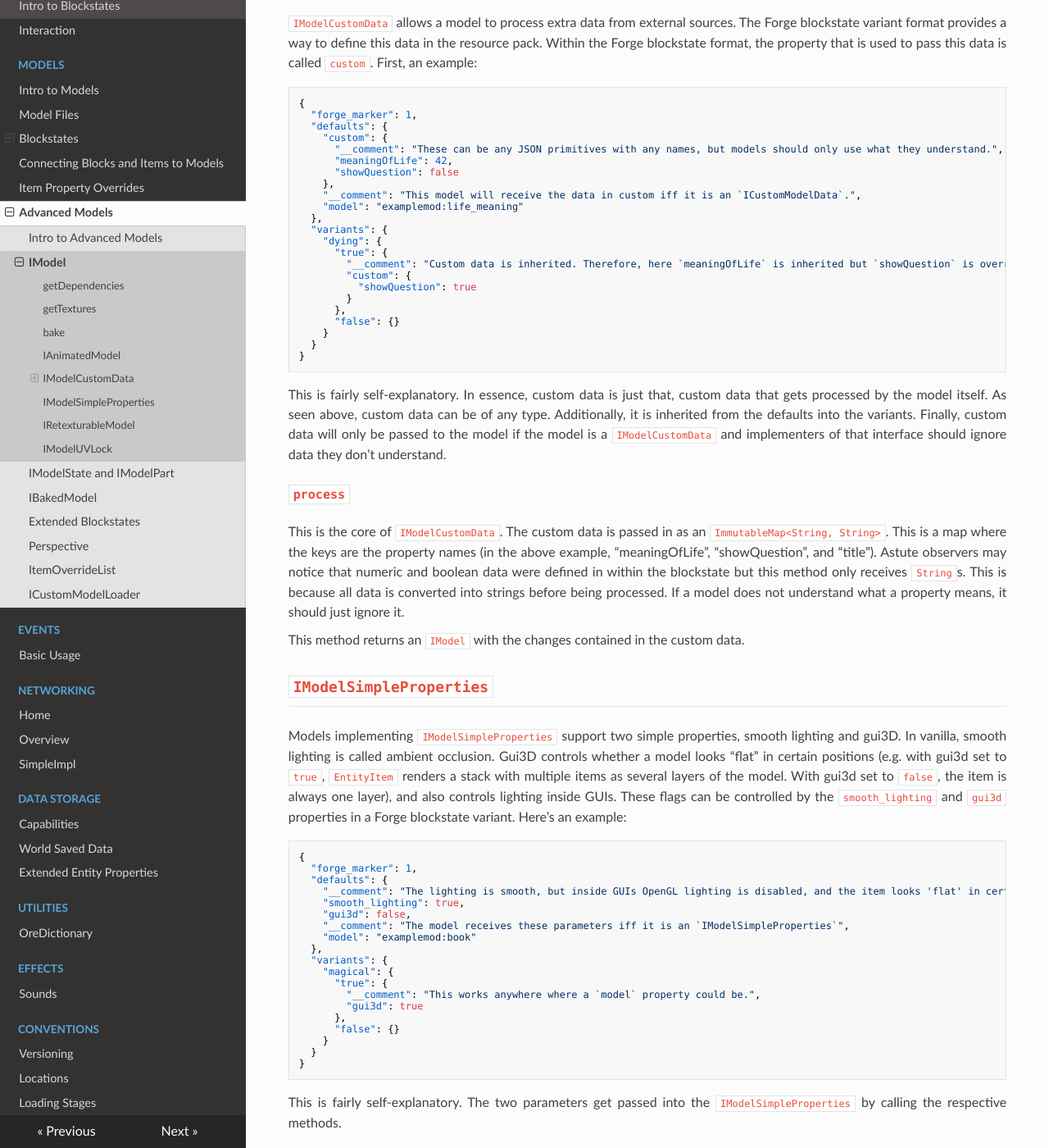
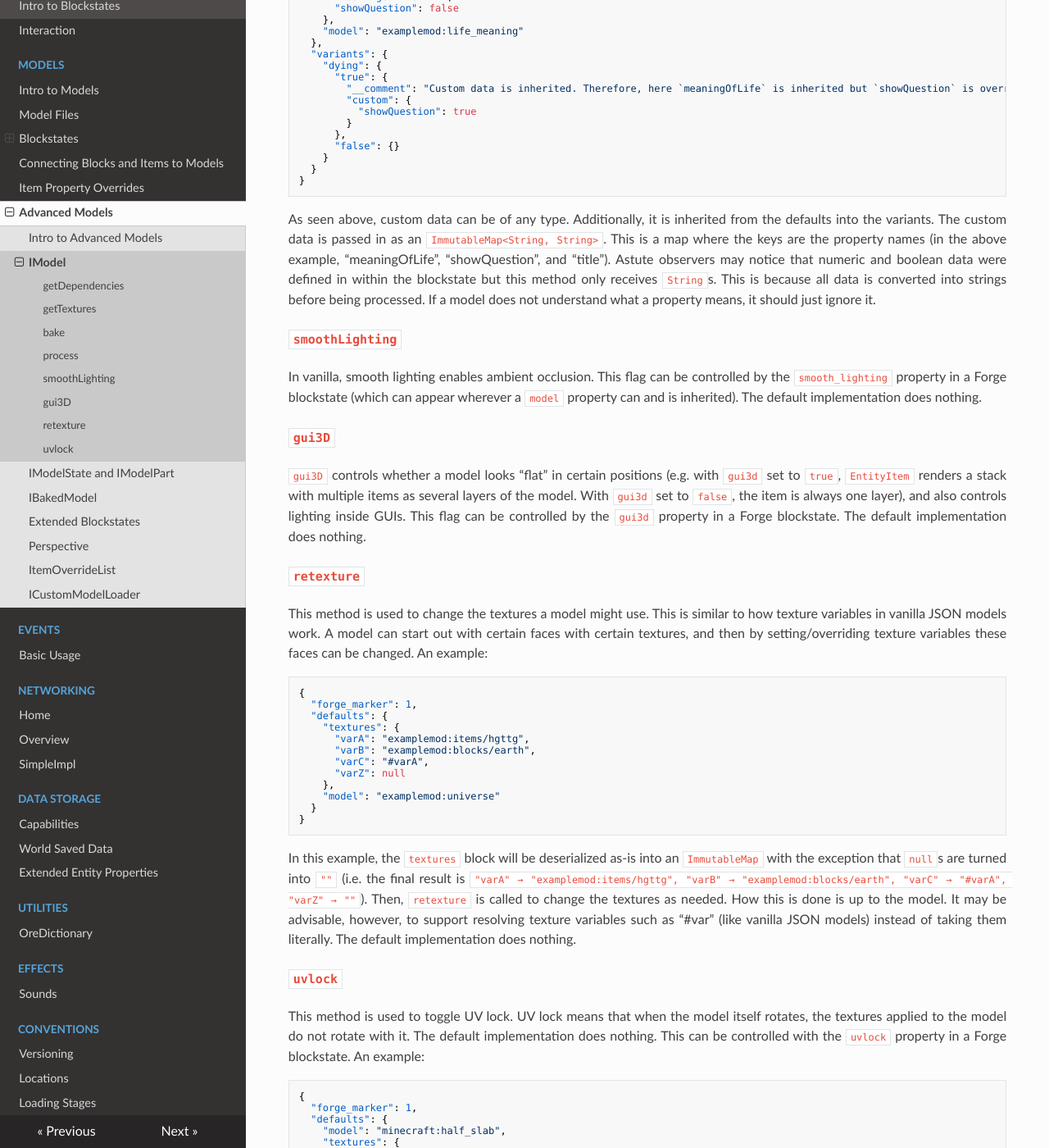
Before and after one commit to MinecraftForge/Documentation, an MkDocs documentation site: the page built from docs/models/advanced/imodel.md, in a window 1280 px wide and 1400 px high, scrolled down 1074 px. Shown: the whole window at 82% size. Built offline with MkDocs 1.6.1, drawn with Linux system fonts in a browser that asks for light colours; nearby versions of some CDN libraries; old or Windows-style settings are respelled for this version of MkDocs; some of the changed text lies outside the part shown.

Commit message:
Update "`IModel`" page
Turn sections for subinterfaces into sections for methods per 1.12

````diff
--- a/docs/models/advanced/imodel.md
+++ b/docs/models/advanced/imodel.md
@@ -3,12 +3,10 @@
 
 `IModel` is a type that represents a model in its raw state. This is how a model is represented right after it has been loaded. Usually this directly represents the source of the model (e.g. an object deserialized from JSON, or an OBJ container).
 
-If an `IModel` also implements certain subinterfaces of `IModel`, it can also process some extra information. External entities using the model can do this processing through the static helpers in `ModelProcessingHelper`.
-
 At this high level, a model has no concept of items, blocks, or anything of that sort; it purely represents a shape.
 
 !!! important
-    `IModel` is immutable. Methods such as `IModelCustomData::process` that alter the model should never modify the `IModel`, as they should construct new `IModel`s instead.
+    `IModel` is immutable. Methods such as `process` that alter the model should never mutate the `IModel`, as they should construct new `IModel`s instead.
 
 ### `getDependencies`
 
@@ -22,15 +20,9 @@ This is a collection of the `ResourceLocation`s of all the textures this model d
 
 This is the main method of `IModel`. It takes an [`IModelState`][IModelState], a `VertexFormat`, and a function `ResourceLocation` → `TextureAtlasSprite`, to return an [`IBakedModel`][IBakedModel]. `IBakedModel` is less abstract than `IModel`, and it is what interacts with blocks and items. The function RL → TAS is used to get textures from RLs (i.e. the RLs of textures are passed to this function and the returned TAS contains the texture).
 
-`IAnimatedModel`
-----------------
+### `process`
 
-`IAnimatedModel` is part of the currently WIP animation API. Documentation Coming Soon™.
-
-`IModelCustomData`
-------------------
-
-`IModelCustomData` allows a model to process extra data from external sources. The Forge blockstate variant format provides a way to define this data in the resource pack. Within the Forge blockstate format, the property that is used to pass this data is called `custom`. First, an example:
+This method allows a model to process extra data from external sources. The Forge blockstate variant format provides a way to define this data in the resource pack. Within the Forge blockstate format, the property that is used to pass this data is called `custom`. First, an example:
 
 ```json
 {
@@ -41,7 +33,6 @@ This is the main method of `IModel`. It takes an [`IModelState`][IModelState], a
       "meaningOfLife": 42,
       "showQuestion": false
     },
-    "__comment": "This model will receive the data in custom iff it is an `ICustomModelData`.",
     "model": "examplemod:life_meaning"
   },
   "variants": {
@@ -58,47 +49,19 @@ This is the main method of `IModel`. It takes an [`IModelState`][IModelState], a
 }
 ```
 
-This is fairly self-explanatory. In essence, custom data is just that, custom data that gets processed by the model itself. As seen above, custom data can be of any type. Additionally, it is inherited from the defaults into the variants. Finally, custom data will only be passed to the model if the model is a `IModelCustomData` and implementers of that interface should ignore data they don't understand.
+As seen above, custom data can be of any type. Additionally, it is inherited from the defaults into the variants. The custom data is passed in as an `ImmutableMap<String, String>`. This is a map where the keys are the property names (in the above example, "meaningOfLife", "showQuestion", and "title"). Astute observers may notice that numeric and boolean data were defined in within the blockstate but this method only receives `String`s. This is because all data is converted into strings before being processed. If a model does not understand what a property means, it should just ignore it.
 
-### `process`
+### `smoothLighting`
 
-This is the core of `IModelCustomData`. The custom data is passed in as an `ImmutableMap<String, String>`. This is a map where the keys are the property names (in the above example, "meaningOfLife", "showQuestion", and "title"). Astute observers may notice that numeric and boolean data were defined in within the blockstate but this method only receives `String`s. This is because all data is converted into strings before being processed. If a model does not understand what a property means, it should just ignore it.
+In vanilla, smooth lighting enables ambient occlusion. This flag can be controlled by the `smooth_lighting` property in a Forge blockstate (which can appear wherever a `model` property can and is inherited). The default implementation does nothing.
 
-This method returns an `IModel` with the changes contained in the custom data.
+### `gui3D`
 
-`IModelSimpleProperties`
-------------------------
+`gui3D` controls whether a model looks "flat" in certain positions (e.g. with `gui3d` set to `true`, `EntityItem` renders a stack with multiple items as several layers of the model. With `gui3d` set to `false`, the item is always one layer), and also controls lighting inside GUIs. This flag can be controlled by the `gui3d` property in a Forge blockstate. The default implementation does nothing.
 
-Models implementing `IModelSimpleProperties` support two simple properties, smooth lighting and gui3D. In vanilla, smooth lighting is called ambient occlusion. Gui3D controls whether a model looks "flat" in certain positions (e.g. with gui3d set to `true`, `EntityItem` renders a stack with multiple items as several layers of the model. With gui3d set to `false`, the item is always one layer), and also controls lighting inside GUIs. These flags can be controlled by the `smooth_lighting` and `gui3d` properties in a Forge blockstate variant. Here's an example:
+### `retexture`
 
-```json
-{
-  "forge_marker": 1,
-  "defaults": {
-    "__comment": "The lighting is smooth, but inside GUIs OpenGL lighting is disabled, and the item looks 'flat' in certain contexts.",
-    "smooth_lighting": true,
-    "gui3d": false,
-    "__comment": "The model receives these parameters iff it is an `IModelSimpleProperties`",
-    "model": "examplemod:book"
-  },
-  "variants": {
-    "magical": {
-      "true": {
-        "__comment": "This works anywhere where a `model` property could be.",
-        "gui3d": true
-      },
-      "false": {}
-    }
-  }
-}
-```
-
-This is fairly self-explanatory. The two parameters get passed into the `IModelSimpleProperties` by calling the respective methods.
-
-`IRetexturableModel`
---------------------
-
-`IRetextureableModel` represents a model whose textures can be changed. This is similar to how texture variables in vanilla JSON models work. A model can start out with certain faces with certain textures, and then by setting/overriding texture variables these faces can be changed. An example:
+This method is used to change the textures a model might use. This is similar to how texture variables in vanilla JSON models work. A model can start out with certain faces with certain textures, and then by setting/overriding texture variables these faces can be changed. An example:
 
 ```json
 {
@@ -110,18 +73,16 @@ This is fairly self-explanatory. The two parameters get passed into the `IModelS
       "varC": "#varA",
       "varZ": null
     },
-    "__comment": "The texture variables apply iff this is an `IRetextureableModel`.",
     "model": "examplemod:universe"
   }
 }
 ```
 
-In this example, the `textures` block will be deserialized as-is into an `ImmutableMap` with the exception that `null`s are turned into `""` (i.e. the final result is `"varA" → "examplemod:items/hgttg", "varB" → "examplemod:blocks/earth", "varC" → "#varA", "varZ" → ""`). Then, if the model is an `IRetexturableModel`, `retexture` is called to change the textures as needed. How this is done is up to the model. It may be advisable, however, to support resolving texture variables such as "#var" (like vanilla JSON models) instead of taking them literally.
+In this example, the `textures` block will be deserialized as-is into an `ImmutableMap` with the exception that `null`s are turned into `""` (i.e. the final result is `"varA" → "examplemod:items/hgttg", "varB" → "examplemod:blocks/earth", "varC" → "#varA", "varZ" → ""`). Then, `retexture` is called to change the textures as needed. How this is done is up to the model. It may be advisable, however, to support resolving texture variables such as "#var" (like vanilla JSON models) instead of taking them literally. The default implementation does nothing.
 
-`IModelUVLock`
---------------
+### `uvlock`
 
-`IModelUVLock` represents a model that can toggle UV lock through the `uvlock` method. UV lock means that when the model itself rotates, the textures applied to the model do not rotate with it. This can be controlled with the `uvlock` property in blockstate JSONs. An example:
+This method is used to toggle UV lock. UV lock means that when the model itself rotates, the textures applied to the model do not rotate with it. The default implementation does nothing. This can be controlled with the `uvlock` property in a Forge blockstate. An example:
 
 ```json
 {
````
